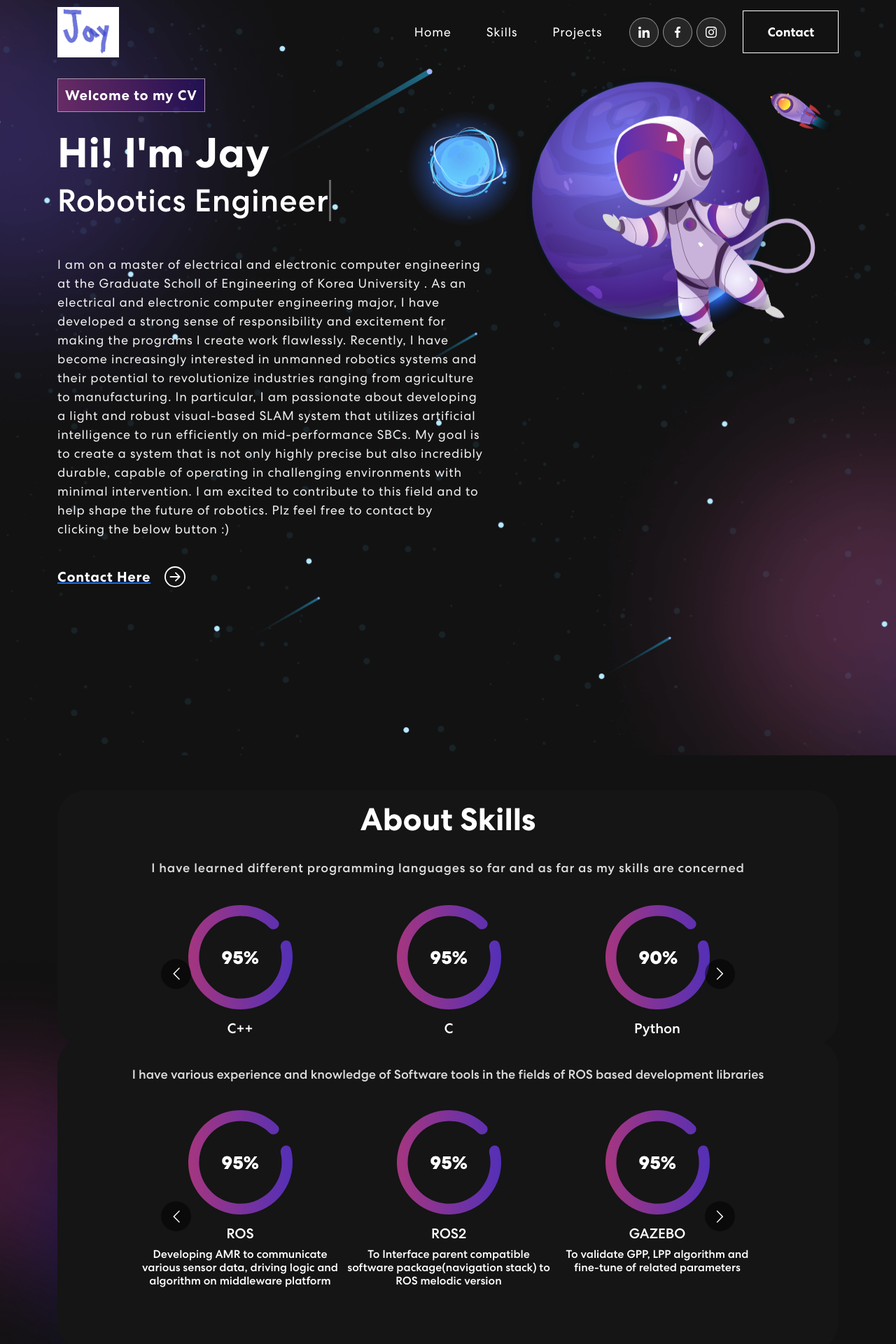
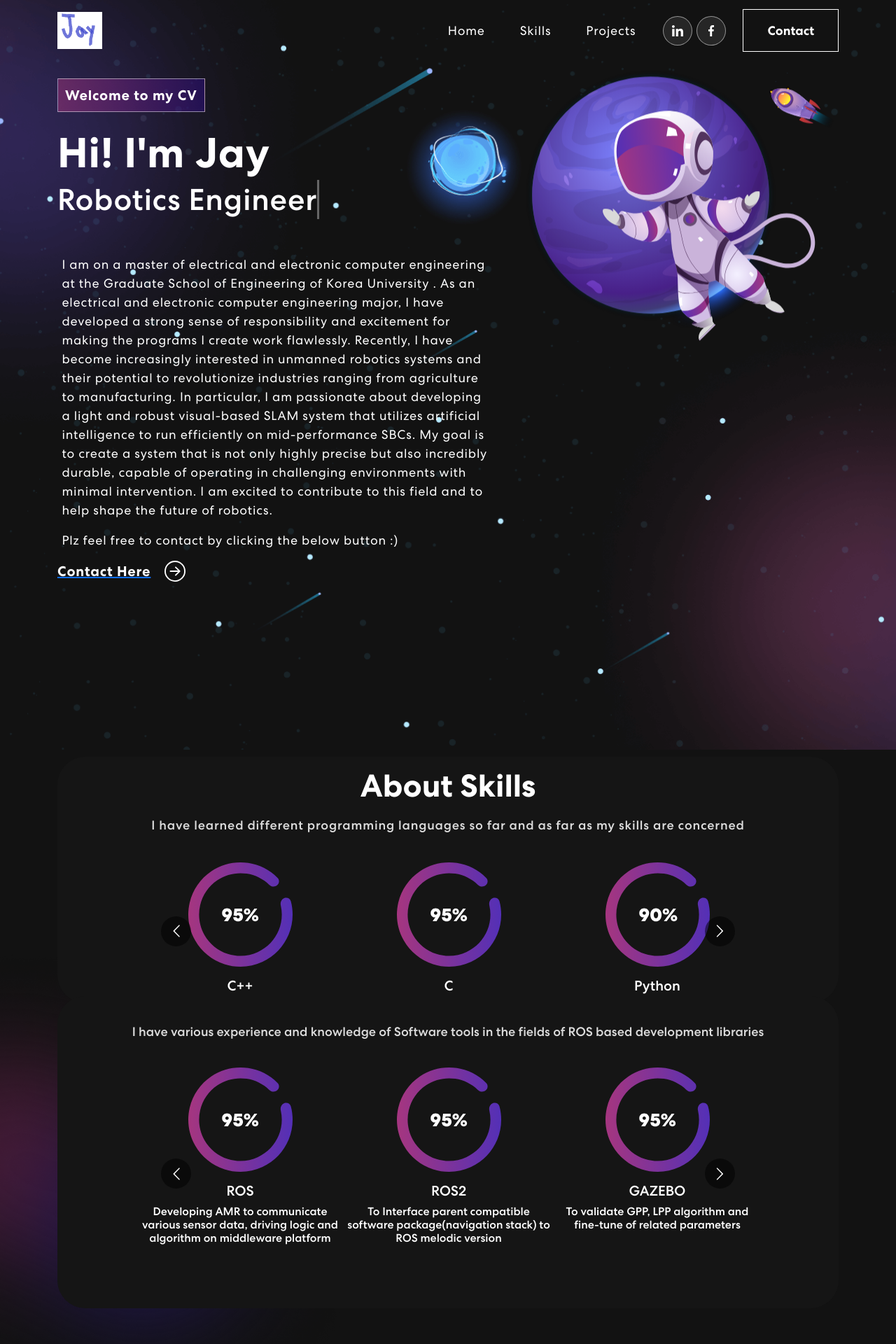
Before and after one commit to jaykorea/JAY_PORTFOLIO, a React (Create React App) app in the folder front_end/: page / in a window 1280 px wide. Shown: the top 1920 px of the page at 70% size. Built offline with nearby package versions, Linux system fonts and the light colour scheme.

Commit message:
front end css and backend api modification9

```diff
--- a/front_end/public/index.html
+++ b/front_end/public/index.html
@@ -9,7 +9,7 @@
       name="description"
       content="Web site created using create-react-app"
     />
-    <link rel="apple-touch-icon" href="%PUBLIC_URL%/logo192.png" />
+    <link rel="apple-touch-icon" href="%PUBLIC_URL%/jay_logo.png" />
     <!--
       manifest.json provides metadata used when your web app is installed on a
       user's mobile device or desktop. See https://developers.google.com/web/fundamentals/web-app-manifest/
@@ -24,7 +24,7 @@
       work correctly both with client-side routing and a non-root public URL.
       Learn how to configure a non-root public URL by running `npm run build`.
     -->
-    <title>React App</title>
+    <title>All about Jay Cho</title>
   </head>
   <body>
     <noscript>You need to enable JavaScript to run this app.</noscript>
--- a/front_end/src/App.css
+++ b/front_end/src/App.css
@@ -24,7 +24,7 @@
 
 html {
   scroll-behavior: smooth;
-  scroll-padding-top: 60px;
+  scroll-padding-top: 7vh;
 }
 
 body {
@@ -97,7 +97,7 @@ nav.navbar.scrolled {
   background-color: #121212;
 }
 nav.navbar a.navbar-brand {
-    width: 11vh;
+    width: 8vh;
 }
 nav.navbar .navbar-nav .nav-link.navbar-link {
   font-weight: 400;
@@ -263,10 +263,16 @@ nav.navbar .navbar-toggler[aria-expanded="true"] .navbar-toggler-icon {
   white-space: normal;
 }
 
+@media (max-width:428px) {
+	.banner h1 {
+    font-size: 48px;
+	}
+}
+
 .banner h2 {
   height: 90px;
   margin-top: 2vh;
-  font-size: 45px;
+  font-size: 43px;
   font-weight: 500;
   letter-spacing: 0.8px;
   line-height: 1;
@@ -275,21 +281,40 @@ nav.navbar .navbar-toggler[aria-expanded="true"] .navbar-toggler-icon {
   white-space: normal;
 }
 
+@media (max-width:428px) {
+	.banner h2 {
+    font-size: 38px;
+	}
+}
+
 .banner p {
-  color: #f1f1f1;
+  color: #ffffff;
   display: block;
   font-size: 18px;
+  font-weight: 400;
   letter-spacing: 0.8px;
   line-height: 1.5em;
-  width: 95%;
-  margin-bottom: 5vh;
+  text-align: left;
+  width: 96%;
+  margin-left: 1%;
+  margin-bottom: 2vh;
 }
+
+@media (max-width:1204px) {
+	.banner p {
+    display: block;
+    font-size: 18px;
+    text-align: left;
+		width: 75vw;
+	}
+}
+
 .banner button {
   margin-bottom: 5vh;
   color: #fff;
   font-weight: 700;
   font-size: 20px;
-  margin-top: 30px;
+  margin-top: 5px;
   letter-spacing: 0.8px;
   display: flex;
   align-items: center;
@@ -304,8 +329,21 @@ nav.navbar .navbar-toggler[aria-expanded="true"] .navbar-toggler-icon {
   margin-left: 25px;
 }
 .banner img {
-  animation: updown 3s linear infinite;
+  animation: updown 6s linear infinite;
 }
+
+@media (min-width:600px) and (max-width:991px) {
+	.banner img {
+    width: 80%;
+	}
+}
+
+@media (min-width:992px) and (max-width:1204px) {
+	.banner img {
+    width: 65%;
+	}
+}
+
 @keyframes updown {
     0% {
         transform: translateY(-20px);
@@ -324,7 +362,7 @@ nav.navbar .navbar-toggler[aria-expanded="true"] .navbar-toggler-icon {
 
 /************ Skills Css ************/
 .skill {
-  padding: 50px 0 0 0;
+  padding: 10px 0 0 0;
   position: relative;
 }
 .skill-bx {
@@ -338,7 +376,7 @@ nav.navbar .navbar-toggler[aria-expanded="true"] .navbar-toggler-icon {
   border-radius: 40px;
   text-align: center;
   padding: 40px 0px;
-  margin-bottom: 130px;
+  margin-bottom: 25vh;
   margin-top: -10px;
 }
 .skill h2 {
@@ -358,7 +396,7 @@ nav.navbar .navbar-toggler[aria-expanded="true"] .navbar-toggler-icon {
   font-weight: 450;
   letter-spacing: 0.8px;
   line-height: 1.5em;
-  margin: 28px 0 40px 0;
+  margin: 15px 0 40px 0;
 }
 .skill-slider {
   width: 80%;
@@ -379,7 +417,7 @@ nav.navbar .navbar-toggler[aria-expanded="true"] .navbar-toggler-icon {
 
 /************ Projects Css ************/
 .project {
-  padding: 50px 0px;
+  padding: 10px 0px;
   position: relative;
 }
 .project h2 {
@@ -397,8 +435,14 @@ nav.navbar .navbar-toggler[aria-expanded="true"] .navbar-toggler-icon {
   text-align: center;
   width: 66%;
 }
+@media (max-width:428px) {
+	.project p {
+    width: 96%;
+    font-size: 16px;
+	}
+}
 .project .nav.nav-pills {
-  width: 72%;
+  width: 78%;
   margin: 0 auto;
   border-radius: 50px;
   background-color: rgb(255 255 255 / 10%);
--- a/front_end/src/components/Banner.js
+++ b/front_end/src/components/Banner.js
@@ -18,8 +18,10 @@ export const Banner = () => {
   const toRotate = [ "Robotics Engineer", "Embedded S/W Engineer", "Software Architect" ];
   const period = 2000;
     const [paragraphText, setParagraphText] = useState(
-    "I am on a master of electrical and electronic computer engineering at the Graduate Scholl of Engineering of Korea University . As an electrical and electronic computer engineering major, I have developed a strong sense of responsibility and excitement for making the programs I create work flawlessly. Recently, I have become increasingly interested in unmanned robotics systems and their potential to revolutionize industries ranging from agriculture to manufacturing. In particular, I am passionate about developing a light and robust visual-based SLAM system that utilizes artificial intelligence to run efficiently on mid-performance SBCs. My goal is to create a system that is not only highly precise but also incredibly durable, capable of operating in challenging environments with minimal intervention. I am excited to contribute to this field and to help shape the future of robotics. Plz feel free to contact by clicking the below button :)"
+    "I am on a master of electrical and electronic computer engineering at the Graduate School of Engineering of Korea University . As an electrical and electronic computer engineering major, I have developed a strong sense of responsibility and excitement for making the programs I create work flawlessly. Recently, I have become increasingly interested in unmanned robotics systems and their potential to revolutionize industries ranging from agriculture to manufacturing. In particular, I am passionate about developing a light and robust visual-based SLAM system that utilizes artificial intelligence to run efficiently on mid-performance SBCs. My goal is to create a system that is not only highly precise but also incredibly durable, capable of operating in challenging environments with minimal intervention. I am excited to contribute to this field and to help shape the future of robotics."
   );
+
+  const paragraphText2 =  "Plz feel free to contact by clicking the below button :)"
 
   useEffect(() => {
     let ticker = setInterval(() => {
@@ -72,6 +74,7 @@ export const Banner = () => {
                   <h1>{`Hi! I'm Jay`} <br></br></h1>
                   <h2><span className="txt-rotate" dataPeriod="1" data-rotate='[ "Robotics Engineer", "Embedded S/W Engineer", "Software Architect"]'><span className="wrap">{text}</span></span></h2>
                   <p>{paragraphText}</p>
+                  <p>{paragraphText2}</p>
                     <HashLink smooth to="#contact">
                       <button>Contact Here<ArrowRightCircle size={30} /></button>
                     </HashLink>
--- a/front_end/src/components/NavBar.js
+++ b/front_end/src/components/NavBar.js
@@ -54,7 +54,7 @@ export const NavBar = () => {
               <div className="social-icon">
                 <HashLink smooth to="#"><img src={navIcon1} alt="" /></HashLink>
                 <HashLink smooth to="#"><img src={navIcon2} alt="" /></HashLink>
-                <HashLink smooth to="#"><img src={navIcon3} alt="" /></HashLink>
+                {/* <HashLink smooth to="#"><img src={navIcon3} alt="" /></HashLink> */}
               </div>
               <HashLink smooth to='#contact'>
                 <button onClick={() => onUpdateActiveLink('contact')} className="vvd"><span>Contact</span></button>
```
Also changed, not shown: front_end/public/jay_logo.png (added), 12 other files (tests, documents, lock files or other folders).
